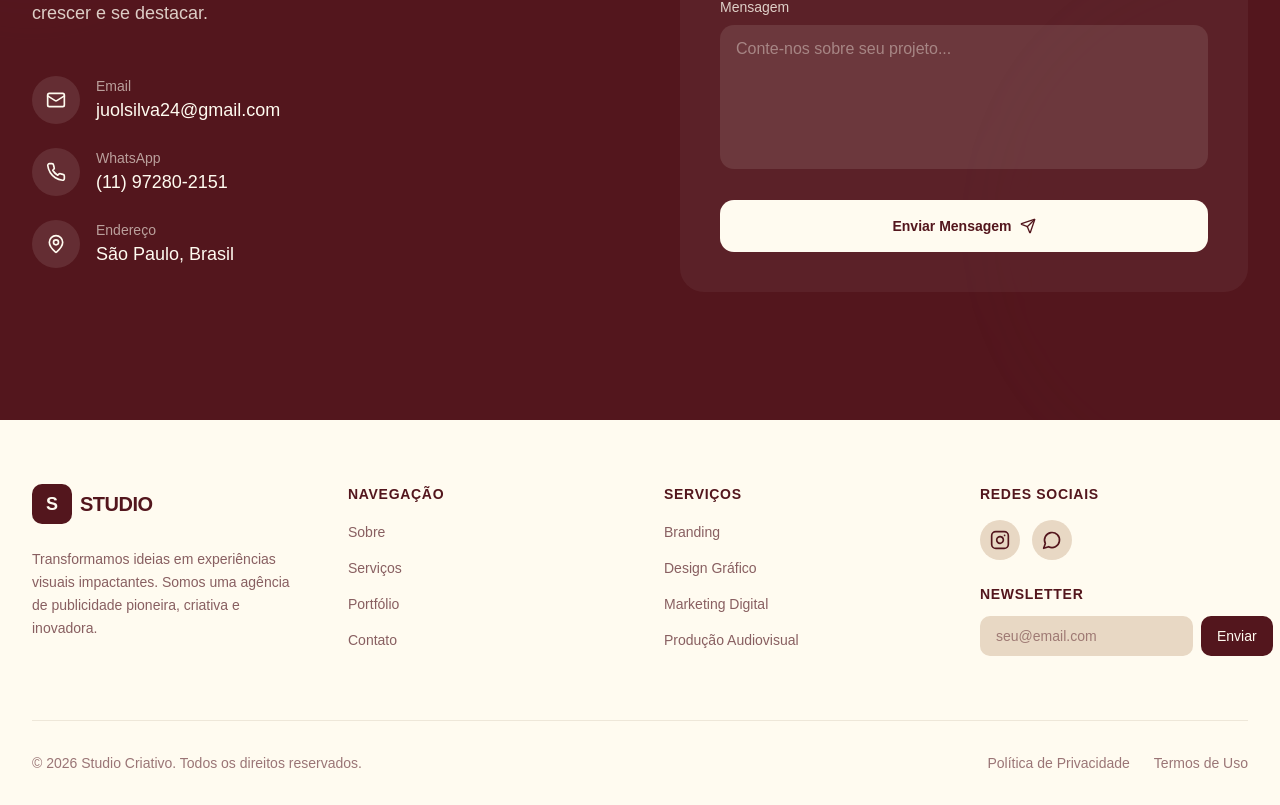
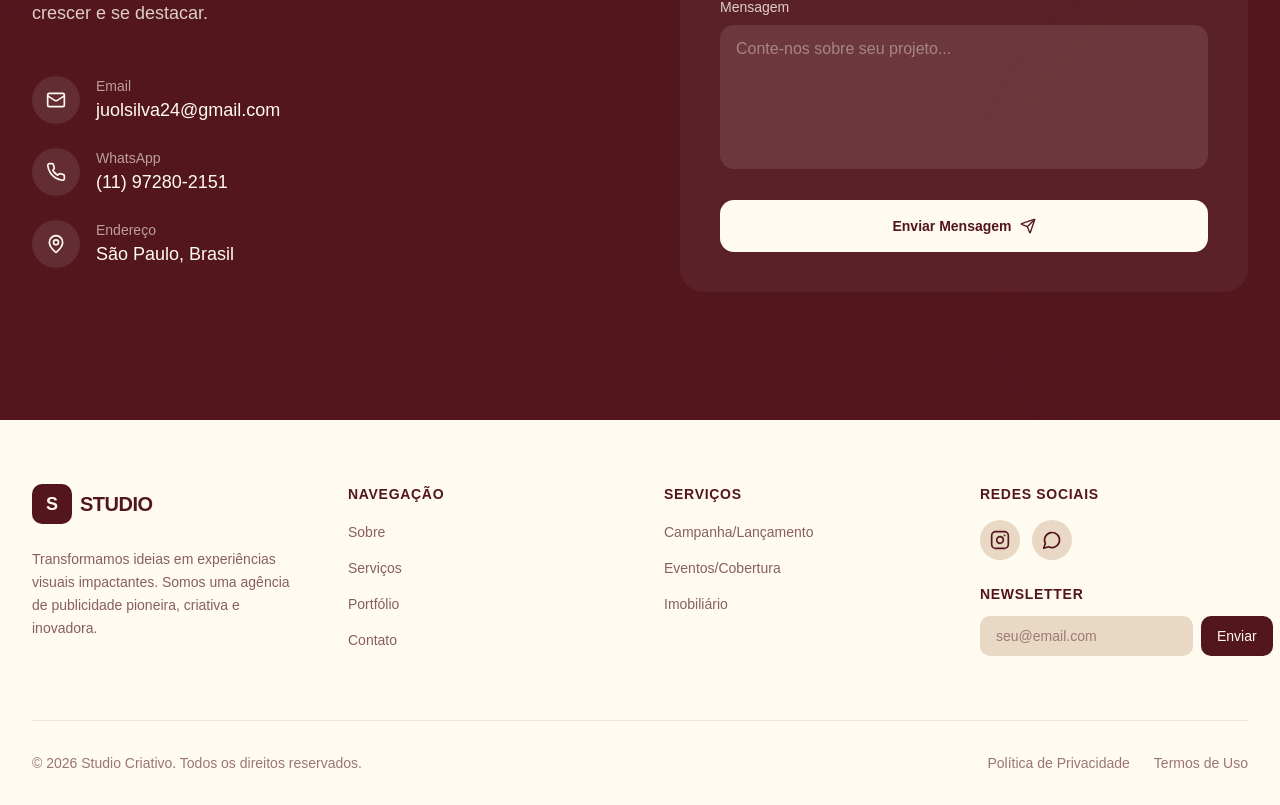
Before and after one commit to jv-souza7398/siteJumidia, a Next.js app: page / in a window 1280 px wide. Shown: the part 3887-4692 px from the top of the page. Built offline with nearby package versions, Linux system fonts and the light colour scheme; a web font is replaced by a local one.

Commit message:
feat: update footer with portfolio categories
Sync footer services with portfolio categories and redirect links.

```diff
--- a/components/footer.tsx
+++ b/components/footer.tsx
@@ -14,10 +14,9 @@ export function Footer() {
       { label: "Contato", href: "#contato" },
     ],
     services: [
-      { label: "Branding", href: "#servicos" },
-      { label: "Design Gráfico", href: "#servicos" },
-      { label: "Marketing Digital", href: "#servicos" },
-      { label: "Produção Audiovisual", href: "#servicos" },
+      { label: "Campanha/Lançamento", href: "#portfolio" },
+      { label: "Eventos/Cobertura", href: "#portfolio" },
+      { label: "Imobiliário", href: "#portfolio" },
     ],
     social: [
       { label: "Instagram", href: "https://www.instagram.com/julia._osilva?igsh=eHZuY3l0OGpqdHg=", icon: Instagram },
```
